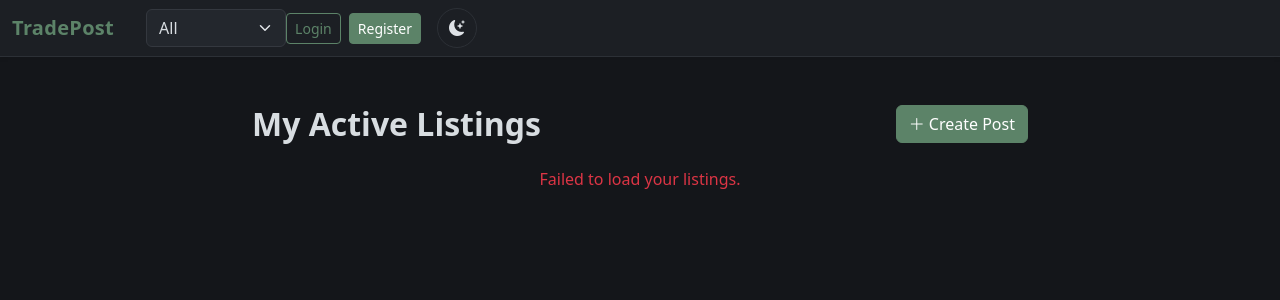
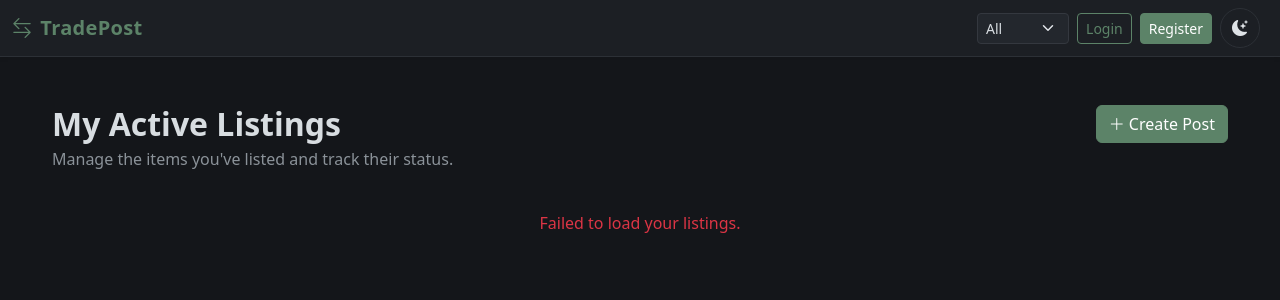
Before and after one commit to Syed-Abdul-Ali-Zaidi/ZeroToShip-TradePost, a FastAPI app: page /posts/my_posts in a window 1280 px wide. Shown: the top 300 px of the page. Run offline with FastAPI, Linux system fonts and the light colour scheme.

Commit message:
Improved UI

```diff
--- a/phase4/templates/layout.html
+++ b/phase4/templates/layout.html
@@ -9,6 +9,9 @@
     <!-- Corrected Bootstrap version to 5.3.3 -->
     <link href="https://cdn.jsdelivr.net/npm/bootstrap@5.3.3/dist/css/bootstrap.min.css" rel="stylesheet">
     <link href="https://cdn.jsdelivr.net/npm/bootstrap-icons@1.11.3/font/bootstrap-icons.min.css" rel="stylesheet">
+    <link rel="preconnect" href="https://fonts.googleapis.com">
+    <link rel="preconnect" href="https://fonts.gstatic.com" crossorigin>
+    <link href="https://fonts.googleapis.com/css2?family=Space+Grotesk:wght@500;600;700&family=Inter:wght@400;500;600;700&display=swap" rel="stylesheet">
     <link href="/static/css/style.css" rel="stylesheet">
     <script src="https://cdn.jsdelivr.net/npm/bootstrap@5.3.3/dist/js/bootstrap.bundle.min.js"></script>
 
@@ -22,21 +25,27 @@
 <body>
     <nav class="navbar navbar-expand-lg bg-body-tertiary shadow-sm">
         <div class="container-fluid">
-            <a class="navbar-brand fw-bold text-primary" href="/posts/">TradePost</a>
+            <a class="navbar-brand fw-bold text-primary d-flex align-items-center gap-2" href="/posts/">
+                <span class="brand-mark"><i class="bi bi-arrow-left-right"></i></span>
+                TradePost
+            </a>
             <button class="navbar-toggler" type="button" data-bs-toggle="collapse" data-bs-target="#navbarSupportedContent" aria-controls="navbarSupportedContent" aria-expanded="false" aria-label="Toggle navigation">
                 <span class="navbar-toggler-icon"></span>
             </button>
-            <div class="collapse navbar-collapse" id="navbarSupportedContent">
 
-                <select id="statusFilter" class="form-select ms-3 d-none" style="max-width: 140px;" aria-label="Filter by status">
-                    <option value="">All</option>
-                    <option value="Open">Open</option>
-                    <option value="Traded">Traded</option>
-                </select>
+            <!-- Everything below lives in one right-aligned group; only the brand above stays pinned left -->
+            <div class="collapse navbar-collapse justify-content-end" id="navbarSupportedContent">
+                <div class="navbar-actions d-flex align-items-center gap-2">
 
-                <div class="d-flex align-items-center" ms-auto>
+                    <select id="statusFilter" class="form-select form-select-sm d-none" style="max-width: 140px;" aria-label="Filter by status">
+                        <option value="">All</option>
+                        <option value="Open">Open</option>
+                        <option value="Traded">Traded</option>
+                    </select>
+
                     <div id="auth-nav" class="d-flex gap-2"></div>
-                    <button class="theme-toggle-btn ms-3 btn btn-link text-body" id="themeToggleBtn" type="button" aria-label="Toggle color theme">
+
+                    <button class="theme-toggle-btn btn btn-link text-body" id="themeToggleBtn" type="button" aria-label="Toggle color theme">
                         <i class="bi bi-moon-stars-fill" id="themeToggleIcon"></i>
                     </button>
                 </div>
--- a/phase4/templates/posts/my_posts.html
+++ b/phase4/templates/posts/my_posts.html
@@ -2,19 +2,22 @@
 {% block title %}My Listings - TradePost{% endblock %}
 {% block content %}
 <div class="row justify-content-center">
-    <div class="col-12 col-md-11 col-lg-9 col-xl-8">
-        <div class="d-flex justify-content-between align-items-center my-4">
-            <h2 class="mb-0 page-heading">My Active Listings</h2>
+    <div class="col-12">
+        <div class="d-flex justify-content-between align-items-start my-4 page-header">
+            <div>
+                <h2 class="mb-0 page-heading">My Active Listings</h2>
+                <p class="page-subtext mt-1">Manage the items you've listed and track their status.</p>
+            </div>
             <a class="btn btn-primary" href="/posts/create_post" role="button">
                 <i class="bi bi-plus-lg"></i> Create Post
             </a>
         </div>
 
         <!-- The container for personal posts -->
-        <div id="my-posts-grid">
-            <div class="text-center text-muted py-5" id="my-posts-loading-spinner">
+        <div id="my-posts-grid" class="grid-feed">
+            <div class="feed-state" id="my-posts-loading-spinner">
                 <div class="spinner-border" role="status"></div>
-                <p class="mt-2">Loading your listings...</p>
+                <p class="mt-2 mb-0">Loading your listings...</p>
             </div>
         </div>
     </div>
```
Also changed, not shown: phase4/templates/offers/my_offers.html (+10 -22 lines), phase4/templates/posts/posts.html (+9 -6 lines).
